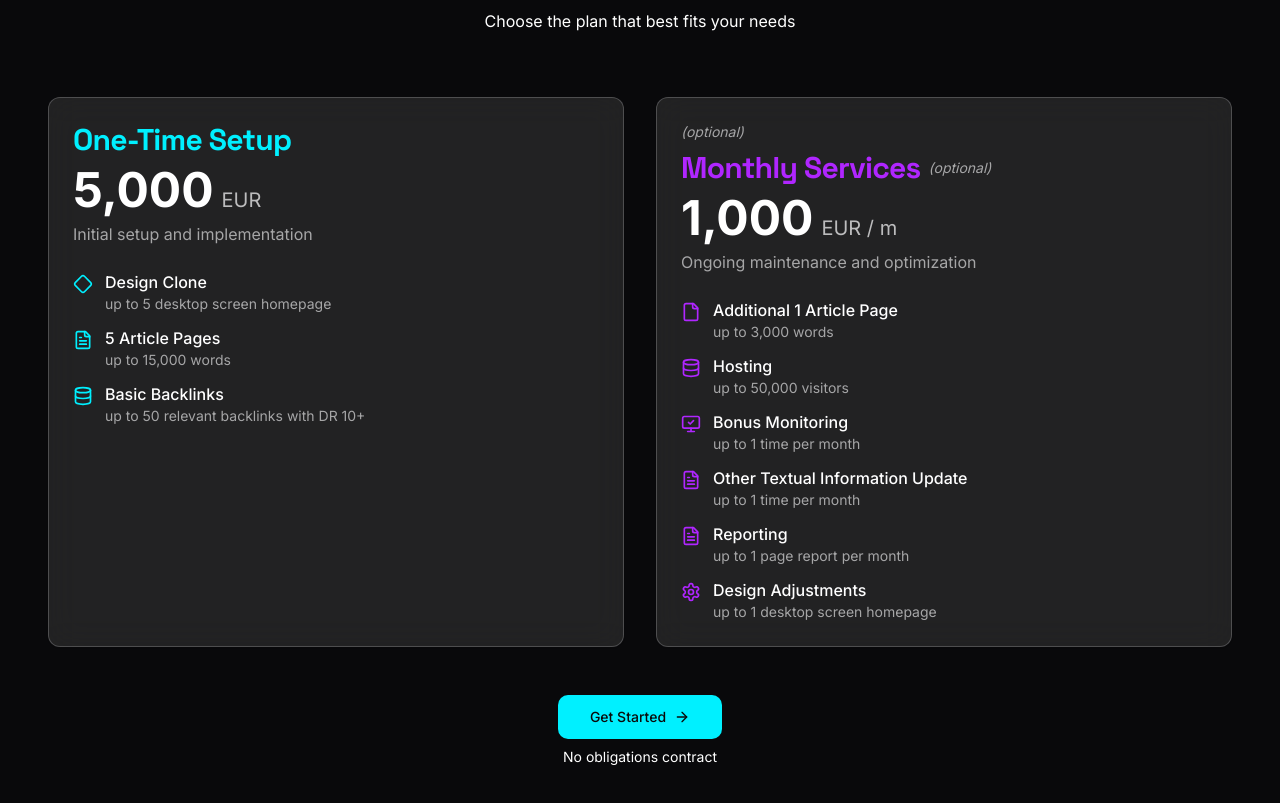
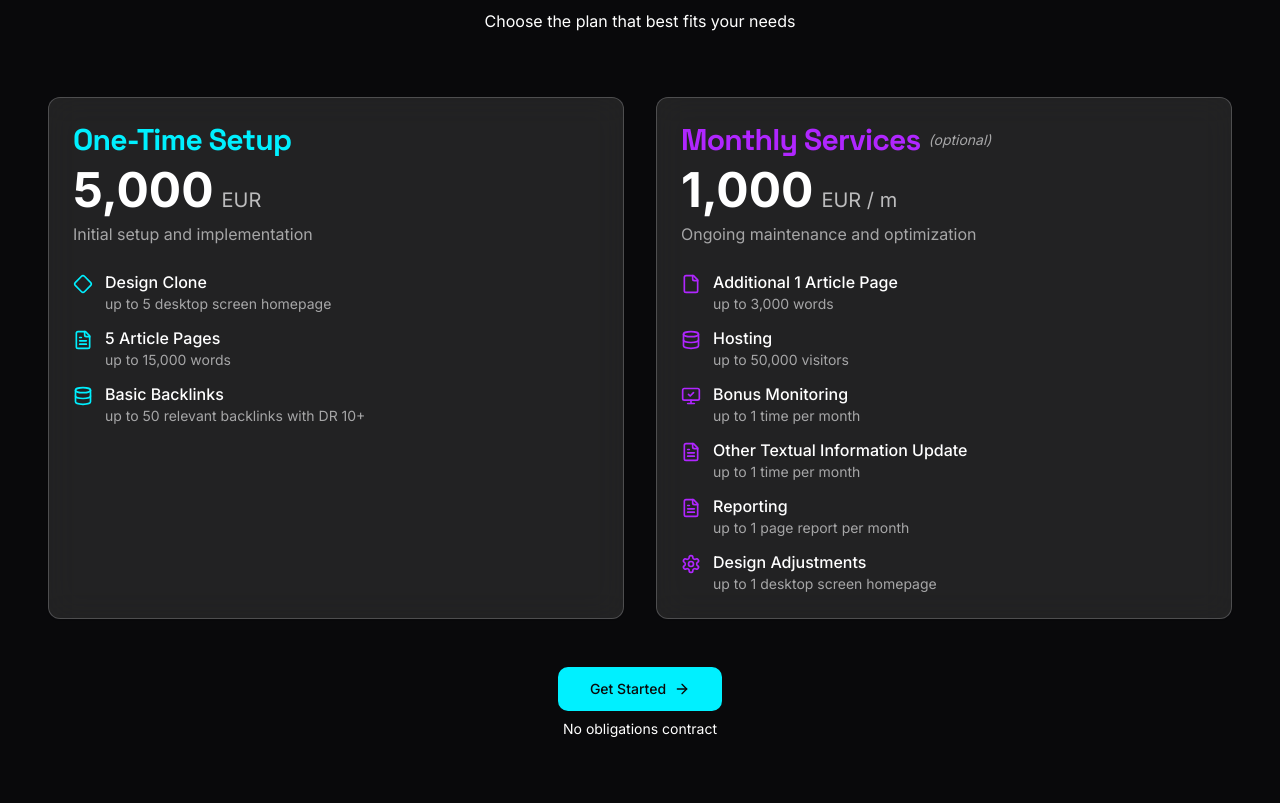
Before and after one commit to iGamingAudit/igaming-audit, a React (Vite) app: page / in a window 1280 px wide. Shown: the part 2460-3263 px from the top of the page. Built offline with nearby package versions, Linux system fonts and the light colour scheme.

Commit message:
Remove "optional" label from PricingSection
This commit removes the "(optional)" label from the Monthly Services section in the PricingSection component.
[skip gpt_engineer]

```diff
--- a/src/components/PricingSection.tsx
+++ b/src/components/PricingSection.tsx
@@ -59,7 +59,6 @@ export const PricingSection = () => {
           {/* Monthly Services Card */}
           <Card className="glass border-white/20 overflow-hidden">
             <CardHeader className="space-y-2">
-              <p className="text-sm text-white/60 italic">(optional)</p>
               <div className="flex items-center gap-2">
                 <h3 className="text-2xl md:text-3xl font-space-grotesk text-secondary">Monthly Services</h3>
                 <span className="text-sm text-white/60 italic">(optional)</span>
```
